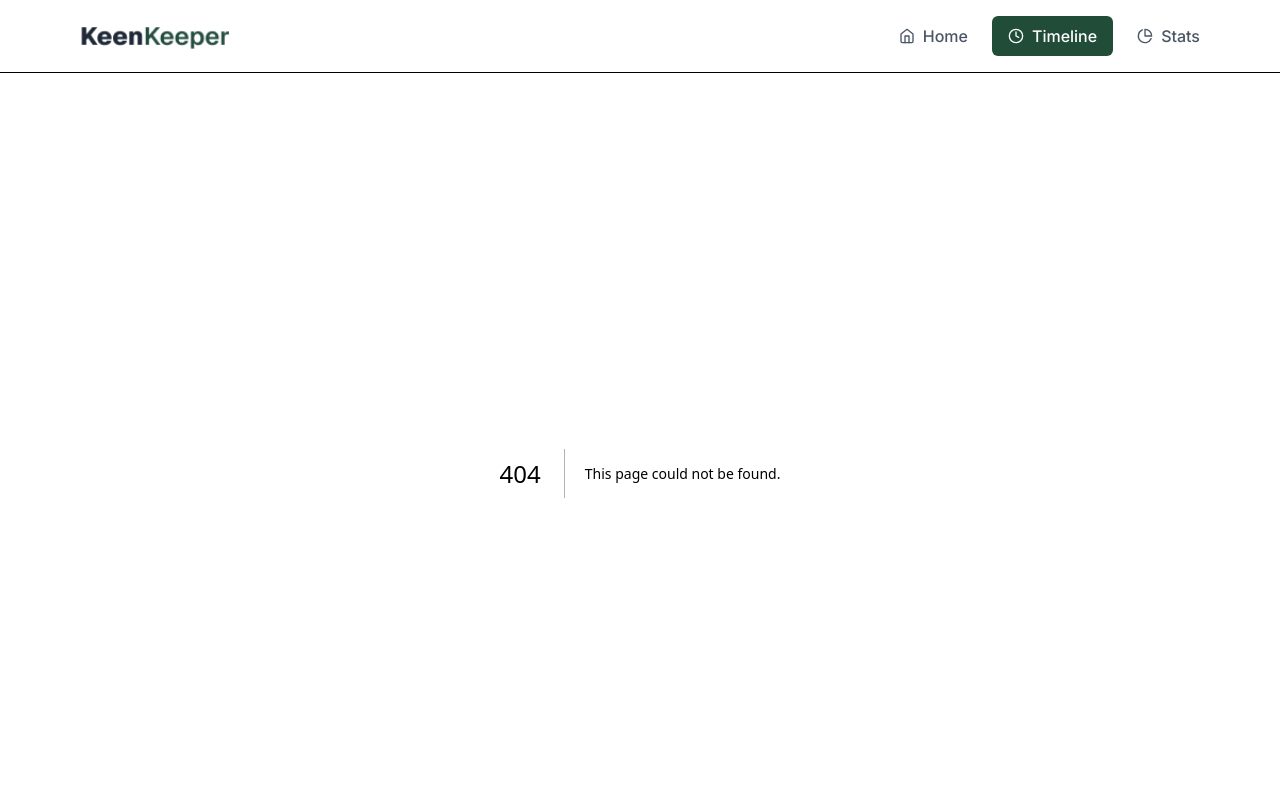
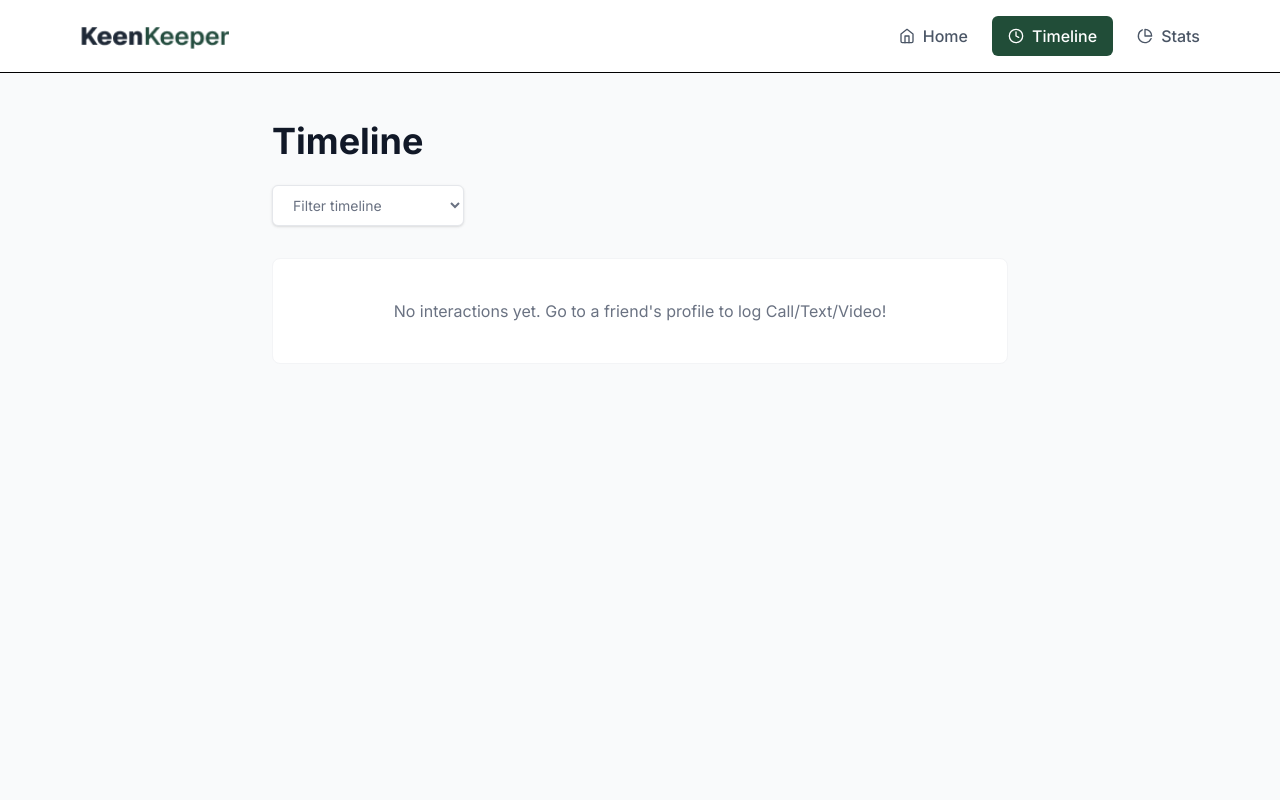
Before and after one commit to CoderRinku/KeenKeeper-Final, a Next.js app: page /timeline in a window 1280 px wide. Before the commit this address had no page. Shown: the top 800 px of the page. Built offline with nearby package versions, Linux system fonts and the light colour scheme.

Commit message:
completed timeline  page

```diff
--- a/src/app/friend/[id]/page.js
+++ b/src/app/friend/[id]/page.js
@@ -3,26 +3,53 @@
 import Image from "next/image";
 import Link from "next/link";
 import { useParams } from "next/navigation";
+import { useState, useEffect } from "react";
 import { Toaster, toast } from "react-hot-toast";
 import { FiBell, FiArchive, FiTrash2, FiPhone, FiMessageSquare, FiVideo } from "react-icons/fi";
 import friendsData from "../../../data/friends.json";
 
 export default function FriendDetails() {
   const params = useParams();
-  const id = params?.id;
+  const [friend, setFriend] = useState(null);
+  const [loading, setLoading] = useState(true);
 
-  const friend = friendsData?.find((f) => f.id?.toString() === id);
+
+  useEffect(() => {
+    if (params?.id) {
+      const foundFriend = friendsData?.find((f) => f.id?.toString() === params.id.toString());
+      setFriend(foundFriend);
+      setLoading(false);
+    }
+  }, [params]);
+
+  if (loading) {
+    return <div className="text-center py-20 text-xl font-bold mt-20">Loading friend details...</div>;
+  }
 
   if (!friend) {
     return (
-      <div className="text-center py-20">
+      <div className="text-center py-20 mt-20">
         <h1 className="text-3xl font-bold text-red-500">Friend not found!</h1>
         <Link href="/" className="text-blue-500 mt-4 inline-block underline">Go Back Home</Link>
       </div>
     );
   }
 
+
   const handleInteract = (type) => {
+    const newInteraction = {
+      id: Date.now(),
+      type: type,
+      name: friend.name,
+      date: new Date().toLocaleDateString('en-US', { month: 'long', day: 'numeric', year: 'numeric' }),
+      icon: type === 'Call' ? '📞' : type === 'Text' ? '💬' : '📹'
+    };
+
+
+    const existing = JSON.parse(localStorage.getItem('keenkeeper_timeline')) || [];
+    localStorage.setItem('keenkeeper_timeline', JSON.stringify([newInteraction, ...existing]));
+
+
     toast.success(`${type} interaction logged with ${friend.name}!`);
   };
 
@@ -34,20 +61,13 @@ export default function FriendDetails() {
       <Toaster position="top-center" />
 
       <div className="flex flex-col md:flex-row gap-6 mt-6">
-
+        {/* Left Column */}
         <div className="w-full md:w-1/3">
           <div className="bg-white rounded-xl shadow-sm p-8 flex flex-col items-center text-center mb-4 border border-gray-100">
             <div className="w-24 h-24 relative mb-4">
-              <Image
-                src={friend.picture}
-                alt={friend.name}
-                fill
-                className="rounded-full object-cover"
-              />
+              <Image src={friend.picture} alt={friend.name} fill className="rounded-full object-cover" />
             </div>
-
             <h2 className="text-xl font-bold text-gray-900 mb-3">{friend.name}</h2>
-
             <div className="flex flex-col items-center gap-2 mb-4">
               <span className={`text-[10px] px-3 py-1 rounded-full font-bold tracking-wide text-white ${statusColor}`}>
                 {friend.status}
@@ -60,26 +80,23 @@ export default function FriendDetails() {
                 ))}
               </div>
             </div>
-
             <p className="text-gray-500 text-sm italic mb-2">"{friend.bio || "Former colleague, great mentor"}"</p>
-            <p className="text-gray-400 text-xs">Preferred: {friend.preferred_contact || "email"}</p>
+            <p className="text-gray-400 text-xs">Preferred: {friend.email || "email"}</p>
           </div>
 
           <button className="w-full bg-white rounded-xl shadow-sm border border-gray-100 p-4 flex items-center justify-center gap-2 text-gray-700 font-medium hover:bg-gray-50 transition mb-3">
             <FiBell className="text-lg" /> Snooze 2 Weeks
           </button>
-
           <button className="w-full bg-white rounded-xl shadow-sm border border-gray-100 p-4 flex items-center justify-center gap-2 text-gray-700 font-medium hover:bg-gray-50 transition mb-3">
             <FiArchive className="text-lg" /> Archive
           </button>
-
           <button className="w-full bg-white rounded-xl shadow-sm border border-gray-100 p-4 flex items-center justify-center gap-2 text-red-500 font-medium hover:bg-red-50 transition">
             <FiTrash2 className="text-lg" /> Delete
           </button>
         </div>
 
+        {/* Right Column */}
         <div className="w-full md:w-2/3">
-
           <div className="grid grid-cols-1 md:grid-cols-3 gap-4 mb-6">
             <div className="bg-white rounded-xl shadow-sm border border-gray-100 p-6 flex flex-col items-center text-center">
               <h3 className="text-3xl font-bold text-[#214D38] mb-2">{friend.days_since_contact}</h3>
@@ -90,7 +107,7 @@ export default function FriendDetails() {
               <p className="text-gray-500 text-sm">Goal (Days)</p>
             </div>
             <div className="bg-white rounded-xl shadow-sm border border-gray-100 p-6 flex flex-col items-center text-center">
-              <h3 className="text-2xl font-bold text-[#214D38] mb-2">{friend.next_due || "Feb 27, 2026"}</h3>
+              <h3 className="text-2xl font-bold text-[#214D38] mb-2">{friend.next_due_date || "Feb 27, 2026"}</h3>
               <p className="text-gray-500 text-sm">Next Due</p>
             </div>
           </div>
@@ -108,32 +125,21 @@ export default function FriendDetails() {
           <div className="bg-white rounded-xl shadow-sm border border-gray-100 p-6">
             <h4 className="text-lg font-medium text-gray-800 mb-6">Quick Check-In</h4>
             <div className="grid grid-cols-1 sm:grid-cols-3 gap-4">
-              <button
-                onClick={() => handleInteract('Call')}
-                className="border border-gray-200 rounded-xl p-6 flex flex-col items-center gap-3 hover:shadow-md hover:border-[#214D38] transition text-gray-700"
-              >
+              <button onClick={() => handleInteract('Call')} className="border border-gray-200 rounded-xl p-6 flex flex-col items-center gap-3 hover:shadow-md hover:border-[#214D38] transition text-gray-700">
                 <FiPhone className="text-2xl" />
                 <span className="font-medium">Call</span>
               </button>
-              <button
-                onClick={() => handleInteract('Text')}
-                className="border border-gray-200 rounded-xl p-6 flex flex-col items-center gap-3 hover:shadow-md hover:border-[#214D38] transition text-gray-700"
-              >
+              <button onClick={() => handleInteract('Text')} className="border border-gray-200 rounded-xl p-6 flex flex-col items-center gap-3 hover:shadow-md hover:border-[#214D38] transition text-gray-700">
                 <FiMessageSquare className="text-2xl" />
                 <span className="font-medium">Text</span>
               </button>
-              <button
-                onClick={() => handleInteract('Video')}
-                className="border border-gray-200 rounded-xl p-6 flex flex-col items-center gap-3 hover:shadow-md hover:border-[#214D38] transition text-gray-700"
-              >
+              <button onClick={() => handleInteract('Video')} className="border border-gray-200 rounded-xl p-6 flex flex-col items-center gap-3 hover:shadow-md hover:border-[#214D38] transition text-gray-700">
                 <FiVideo className="text-2xl" />
                 <span className="font-medium">Video</span>
               </button>
             </div>
           </div>
-
         </div>
-
       </div>
     </main>
   );
--- /dev/null
+++ b/src/app/timeline/page.js
@@ -0,0 +1,63 @@
+"use client";
+
+import React, { useState, useEffect } from "react";
+
+export default function Timeline() {
+  const [timelineData, setTimelineData] = useState([]);
+  const [filter, setFilter] = useState("All");
+
+
+  useEffect(() => {
+    const savedInteractions = JSON.parse(localStorage.getItem('keenkeeper_timeline')) || [];
+    setTimelineData(savedInteractions);
+  }, []);
+
+  // Challenge C2: Timeline Filter
+  const filteredData = filter === "All"
+    ? timelineData
+    : timelineData.filter(item => item.type === filter);
+
+  return (
+    <main className="max-w-3xl mx-auto px-4 py-12 min-h-[70vh]">
+      <h1 className="text-4xl font-bold text-[#111827] mb-6">Timeline</h1>
+
+      <div className="mb-8">
+        <select
+          value={filter}
+          onChange={(e) => setFilter(e.target.value)}
+          className="border border-gray-200 rounded-md px-4 py-2.5 text-gray-500 bg-white focus:outline-none focus:ring-1 focus:ring-[#214D38] w-48 text-sm cursor-pointer shadow-sm"
+        >
+          <option value="All">Filter timeline</option>
+          <option value="Call">Call</option>
+          <option value="Text">Text</option>
+          <option value="Video">Video</option>
+        </select>
+      </div>
+
+      <div className="flex flex-col gap-3">
+        {filteredData.length === 0 ? (
+          <div className="text-center py-10 bg-white border border-gray-100 rounded-lg">
+            <p className="text-gray-500">No interactions yet. Go to a friend's profile to log Call/Text/Video!</p>
+          </div>
+        ) : (
+          filteredData.map((item) => (
+            <div
+              key={item.id}
+              className="bg-white border border-gray-100 rounded-lg p-5 flex items-center gap-6 shadow-sm hover:shadow-md transition"
+            >
+              <div className="text-2xl w-8 flex justify-center">
+                {item.icon}
+              </div>
+              <div>
+                <p className="text-[#111827] text-lg">
+                  <span className="font-bold">{item.type}</span> <span className="text-gray-500 font-normal">with {item.name}</span>
+                </p>
+                <p className="text-sm text-gray-400 mt-0.5">{item.date}</p>
+              </div>
+            </div>
+          ))
+        )}
+      </div>
+    </main>
+  );
+}
```
Also changed, not shown: src/app/stats/page.js (added).
